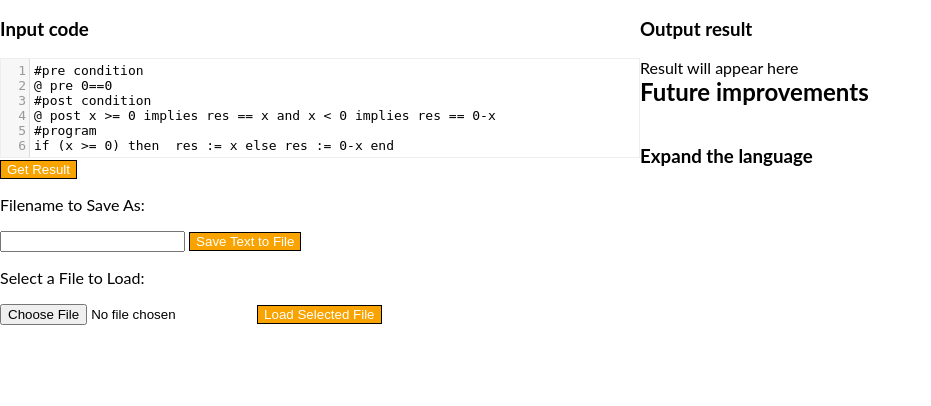
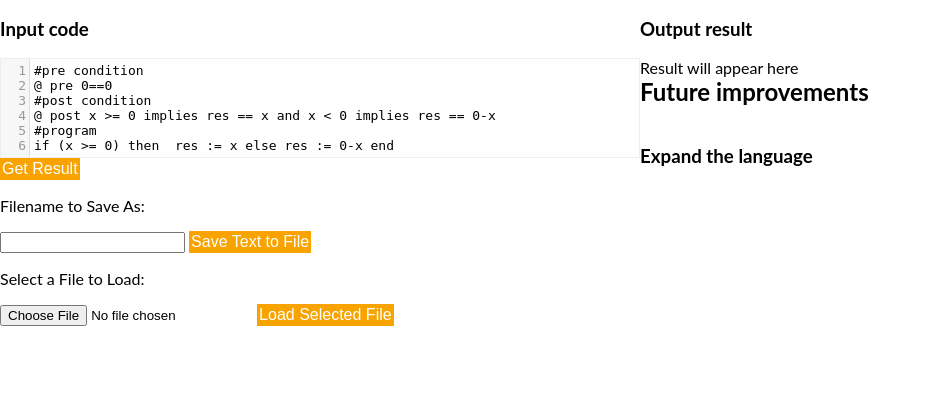
Before and after one commit to anaoaktree/vcgen, a Django app: page / in a window 1280 px wide. Shown: the part 216-622 px from the top of the page, without its empty margins (0-931 px from the left). Run offline with Django 3.2, Linux system fonts and the light colour scheme; some libraries are stand-ins or nearby versions.

Commit message:
styling css btns

```diff
--- a/textinterface/static/textinterface/css/style.css
+++ b/textinterface/static/textinterface/css/style.css
@@ -42,9 +42,10 @@ article{
 
 button{
 	background: #F9A300;
+	padding: 2px 2px 2px 2px;
 	outline:0;
 	border:0;
-	border:1px solid black;
+	font-size: 16px;
 	color:white;
 }
 
@@ -52,6 +53,10 @@ button{
 button:hover{
 cursor: pointer;
 background-color: #FABD44;
+}
+
+#getResult{
+	left:50%;
 }
 
 .offscreen
```
